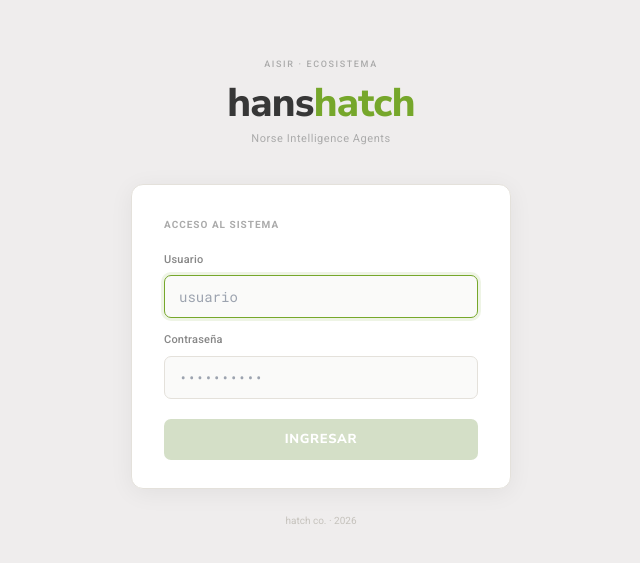
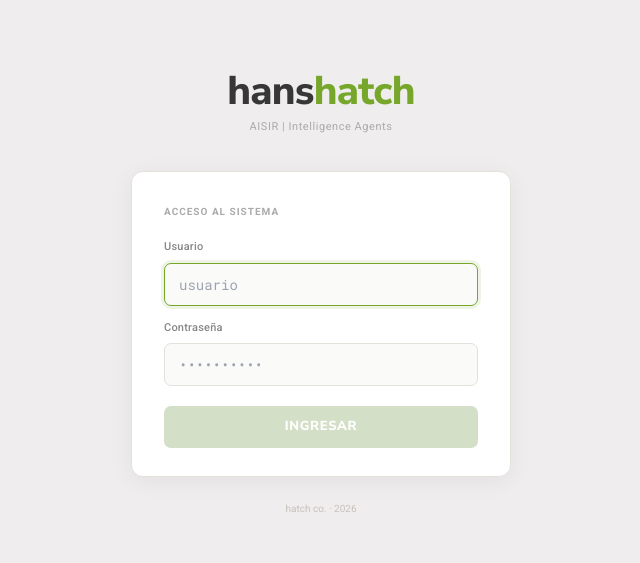
Before and after one commit to hanshatch/aisir-app, a React app: page / in a window 1280 px wide. Shown: the part 107-670 px from the top of the page, without its empty margins (319-959 px from the left). Built offline with nearby package versions, Linux system fonts and the light colour scheme; the HTML template or start-up script is replaced by a standard one.

Commit message:
fix: eliminar supertítulo y actualizar subtítulo a AISIR | Intelligence Agents

```diff
--- a/src/pages/Login.jsx
+++ b/src/pages/Login.jsx
@@ -65,16 +65,6 @@ export default function Login() {
 
         {/* Logo */}
         <div style={{ textAlign: 'center', marginBottom: 36 }}>
-          <p style={{
-            fontFamily: 'Roboto, sans-serif',
-            fontSize: 9, fontWeight: 500,
-            letterSpacing: '0.18em',
-            textTransform: 'uppercase',
-            color: '#ababab',
-            marginBottom: 12,
-          }}>
-            AiSir · Ecosistema
-          </p>
           <h1 style={{
             fontFamily: '"Nunito Sans", sans-serif',
             fontWeight: 800,
@@ -92,7 +82,7 @@ export default function Login() {
             color: '#ababab',
             letterSpacing: '0.05em',
           }}>
-            Norse Intelligence Agents
+            AISIR | Intelligence Agents
           </p>
         </div>
 
```
Also changed, not shown: 2 other files (tests, documents, lock files or other folders).
